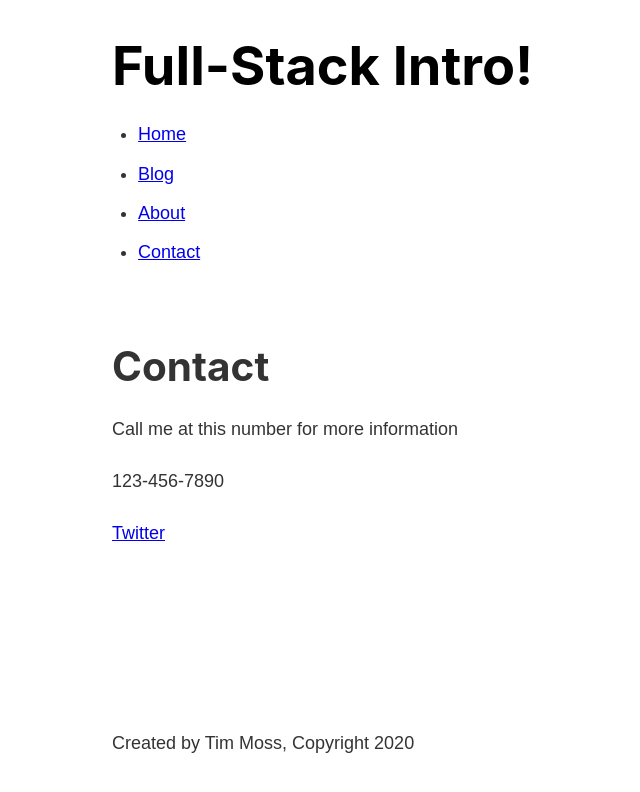
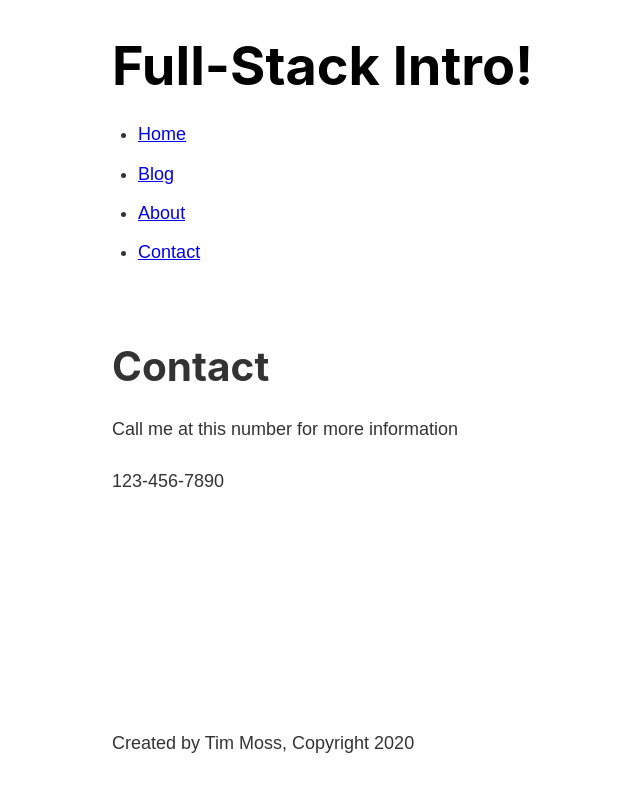
Before and after one commit to tmoss0/gatsby-intro, a Gatsby site: page /contact in a window 1280 px wide. Shown: the whole page, without its empty margins (171-811 px from the left). Built offline with nearby package versions, Linux system fonts and the light colour scheme; Gatsby itself is replaced by a stand-in of ours.

Commit message:
Update: removed social link

```diff
--- a/src/pages/contact.js
+++ b/src/pages/contact.js
@@ -10,7 +10,6 @@
             <h1>Contact</h1>
             <p>Call me at this number for more information</p>
             <p>123-456-7890</p>
-            <p><a href="https://twitter.com/tmoss726">Twitter</a></p>
         </Layout>
     )
 }
```
